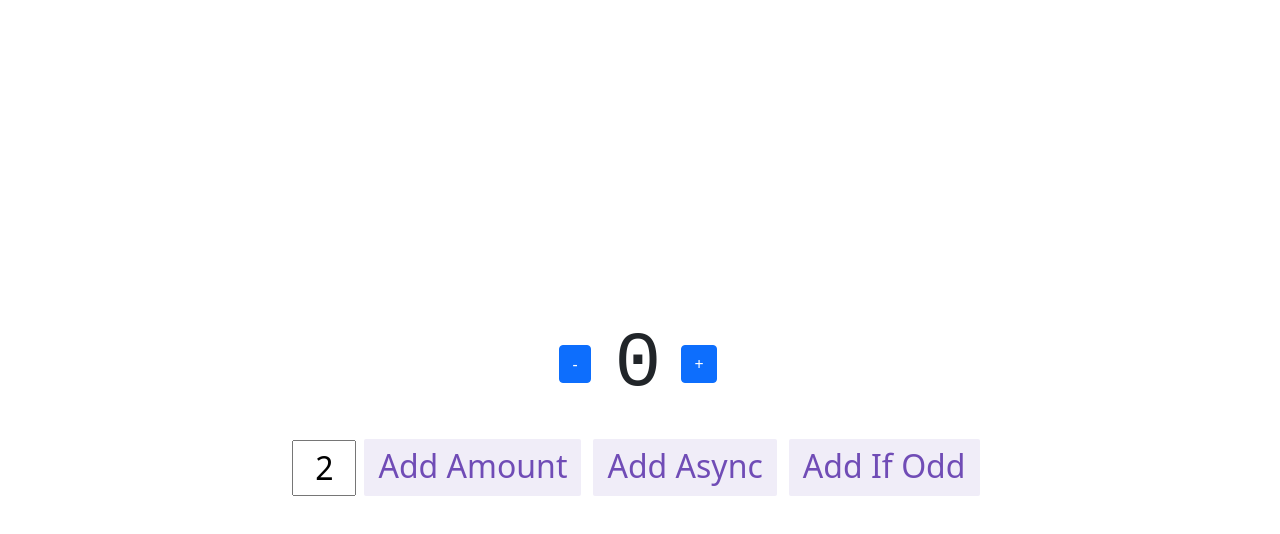
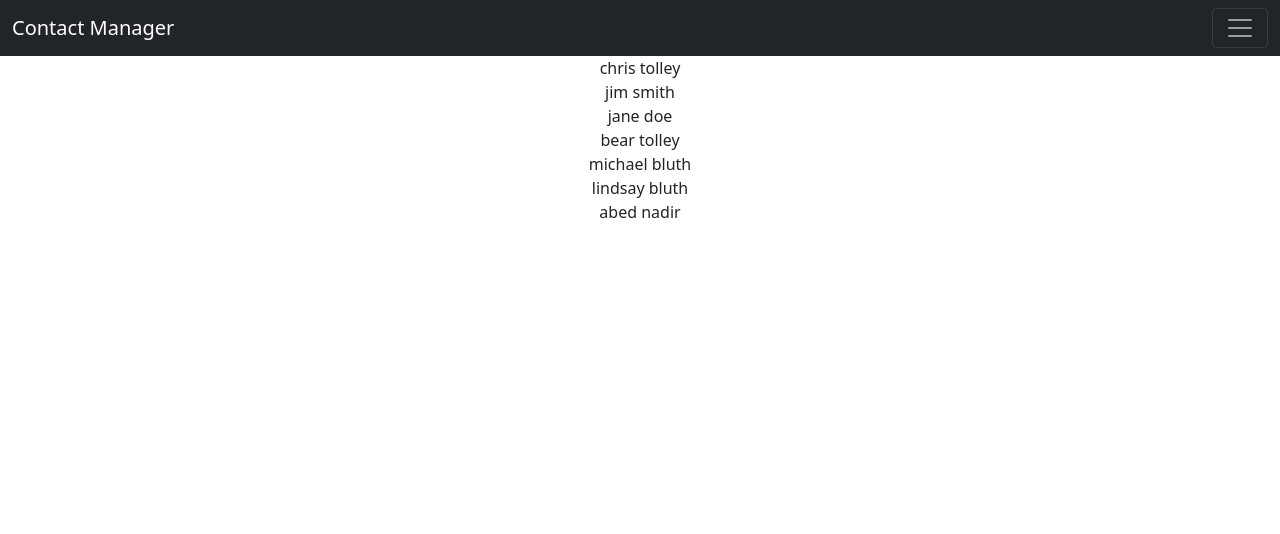
Before and after one commit to tolley/react-functional-contact-manager, a React (Create React App) app in the folder contact-manager/: page / in a window 1280 px wide. Shown: the top 534 px of the page. Built offline with nearby package versions, Linux system fonts and the light colour scheme.

Commit message:
Worked on the dashboard and contacts display

```diff
--- a/contact-manager/package.json
+++ b/contact-manager/package.json
@@ -8,6 +8,7 @@
     "@testing-library/react": "^9.5.0",
     "@testing-library/user-event": "^7.2.1",
     "bootstrap": "^5.1.3",
+    "lodash": "^4.17.21",
     "node-sass": "^7.0.1",
     "react": "^17.0.2",
     "react-bootstrap": "^2.2.1",
--- a/contact-manager/src/App.js
+++ b/contact-manager/src/App.js
@@ -1,13 +1,11 @@
 import React from 'react';
-import { Counter } from './features/counter/Counter';
+import { Dashboard } from './features/dashboard/Dashboard';
 import './App.scss';
 
 function App() {
   return (
     <div className="App">
-      <header className="App-header">
-        <Counter />
-      </header>
+      <Dashboard />
     </div>
   );
 }
--- /dev/null
+++ b/contact-manager/src/config.js
@@ -0,0 +1,7 @@
+// An object containing various configuration values
+
+const config = {
+    contacts_URL: 'to do'
+};
+
+export default config;
--- /dev/null
+++ b/contact-manager/src/data/contacts.js
@@ -0,0 +1,88 @@
+const contacts = [
+    {
+        "id": 1,
+        "firstname": "chris",
+        "lastname": "tolley",
+        "phone": "7031231234",
+        "email": "tolleycr@tolley.com",
+        "street": "123 Main St",
+        "street2": "apt 1B",
+        "city": "pleasantville",
+        "state": "va",
+        "zip": "20165"
+    },
+    {
+        "id": 2,
+        "firstname": "jim",
+        "lastname": "smith",
+        "phone": "7033214321",
+        "email": "smithj@tolley.com",
+        "street": "123 street dr",
+        "street2": "",
+        "city": "cityville",
+        "state": "va",
+        "zip": "20164"
+    },
+    {
+        "id": 3,
+        "firstname": "jane",
+        "lastname": "doe",
+        "phone": "7033453443",
+        "email": "janed@tolley.com",
+        "street": "circle dr",
+        "street2": "",
+        "city": "squareville",
+        "state": "ca",
+        "zip": "90210"
+    },
+    {
+        "id": 4,
+        "firstname": "bear",
+        "lastname": "tolley",
+        "phone": "4348675309",
+        "email": "tolleyb@tolley.com",
+        "street": "circle dr",
+        "street2": "",
+        "city": "bedford",
+        "state": "va",
+        "zip": "24552"
+    },
+    {
+        "id": 5,
+        "firstname": "michael",
+        "lastname": "bluth",
+        "phone": "9011231234",
+        "email": "bluthm@tolley.com",
+        "street": "1 hilltop dr",
+        "street2": "",
+        "city": "sunnyvale",
+        "state": "ca",
+        "zip": "90210"
+    },
+    {
+        "id": 6,
+        "firstname": "lindsay",
+        "lastname": "bluth",
+        "phone": "7032525533",
+        "email": "lindsayb@tolley.com",
+        "street": "1 hilltop dr.",
+        "street2": "",
+        "city": "sunnyvale",
+        "state": "ca",
+        "zip": "90210"
+    },
+    {
+        "id": 7,
+        "firstname": "abed",
+        "lastname": "nadir",
+        "phone": "4012525533",
+        "email": "abedn@tolley.com",
+        "street": "123 dream ave",
+        "street2": "",
+        "city": "greendale",
+        "state": "ca",
+        "zip": "90210"
+    }
+]
+
+export default contacts;
--- /dev/null
+++ b/contact-manager/src/features/contactCard/ContactCard.js
@@ -0,0 +1,12 @@
+import React, { useState } from 'react';
+import { Card } from 'react-bootstrap';
+
+export default function ContactCard(props) {
+    const contactData = props.contactData;
+
+    return (
+        <div className="contactCard">
+            {contactData.firstname + ' ' + contactData.lastname}
+        </div>
+    );
+};
--- /dev/null
+++ b/contact-manager/src/features/contactListItem/ContactListItem.js
@@ -0,0 +1,5 @@
+import React from 'react';
+
+return (
+    <div>Contact List Item ToDo</div>
+);
--- /dev/null
+++ b/contact-manager/src/features/contactsCollection/ContactsCollection.js
@@ -0,0 +1,37 @@
+// A primarily display component that will load and display
+// the contacts
+import React, { useEffect, useState } from 'react';
+import { fetchContacts } from './ContactsCollectionAPI';
+import ContactCard from '../contactCard/ContactCard';
+import _ from 'lodash';
+
+const ContactsCollection = () => {
+    const [allContactData, setAllContactData] = useState([]);
+    const [displayMode, setDisplayMode] = useState('card');
+
+    // Shortcut until I implement filtering
+    const renderableContacts = allContactData;
+
+    useEffect(() => {
+        const allContacts = fetchContacts();
+        setAllContactData(allContacts);
+    }, []);
+
+    if(allContactData.length) {
+        return (
+            <React.Fragment>
+                {
+                    renderableContacts.map(contactData => (
+                        <ContactCard contactData={contactData} />
+                    ))
+                }
+            </React.Fragment>
+        );
+    } else {
+        return (
+            <div>Loading...</div>
+        );
+    };
+}
+
+export default ContactsCollection;
--- /dev/null
+++ b/contact-manager/src/features/contactsCollection/ContactsCollectionAPI.js
@@ -0,0 +1,10 @@
+// A method to load the existing contacts
+import config from '../../config';
+
+// Import our contact data, this will be an ajax request later
+import contacts from '../../data/contacts';
+
+// Loads the contact data
+export function fetchContacts() {
+    return contacts;
+};
--- /dev/null
+++ b/contact-manager/src/features/dashboard/Dashboard.js
@@ -0,0 +1,12 @@
+import React from 'react';
+import Header from '../header/Header';
+import ContactsCollection from '../contactsCollection/ContactsCollection';
+
+export function Dashboard() {
+    return (
+        <span>
+            <Header />
+            <ContactsCollection />
+        </span>
+    );
+}
--- /dev/null
+++ b/contact-manager/src/features/header/Header.js
@@ -0,0 +1,49 @@
+import React from 'react';
+import {
+    Navbar,
+    Nav,
+    Container,
+    Offcanvas,
+    Form,
+    FormControl,
+    Button,
+} from 'react-bootstrap';
+
+export default function Header() {
+    return (
+        <div className="dashboard">
+            <Navbar bg="dark" variant="dark" sticky="top" expand={false}>
+                <Container fluid>
+                    <Navbar.Brand href="#">Contact Manager</Navbar.Brand>
+                        <Navbar.Toggle aria-controls="offcanvasNavbar" />
+                        <Navbar.Offcanvas
+                            id="offcanvasNavbar"
+                            aria-labelledby="offcanvasNavbarLabel"
+                            placement="end"
+                        >
+                        <Offcanvas.Header closeButton>
+                            <Offcanvas.Title id="offcanvasNavbarLabel">
+                                Contact Manager
+                            </Offcanvas.Title>
+                        </Offcanvas.Header>
+                        <Offcanvas.Body>
+                            <Nav className="justify-content-end flex-grow-1 pe-3">
+                                <Nav.Link href="/dashboard">Home</Nav.Link>
+                                <Nav.Link href="/about">About</Nav.Link>
+                            </Nav>
+                            <Form className="d-flex">
+                                <FormControl
+                                    type="search"
+                                    placeholder="Search"
+                                    className="me-2"
+                                    aria-label="Search"
+                                />
+                                <Button variant="outline-success">Search</Button>
+                            </Form>
+                        </Offcanvas.Body>
+                    </Navbar.Offcanvas>
+                </Container>
+            </Navbar>
+        </div>
+    );
+};
```
Also changed, not shown: contact-manager/src/features/dashboard/Dashboard.module.scss (added), 1 other file (tests, documents, lock files or other folders).
